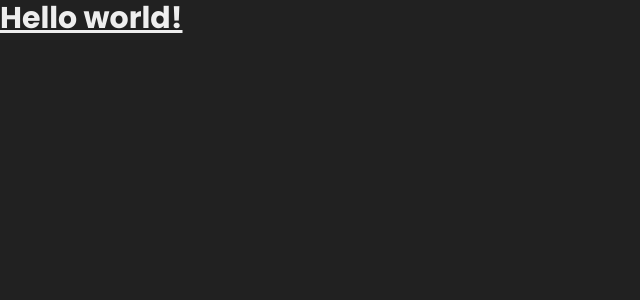
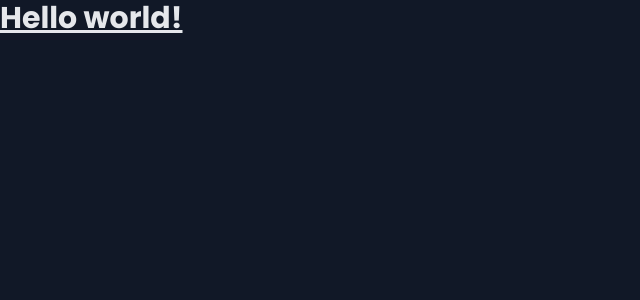
Before and after one commit to thezeeshann/game-hub, a React (Vite) app: page / in a window 1280 px wide. Shown: the top 300 px of the page, without its empty margins (0-640 px from the left). Built offline with nearby package versions, Linux system fonts and the light colour scheme.

Commit message:
chore: update tailwind config

```diff
--- a/tailwind.config.js
+++ b/tailwind.config.js
@@ -1,11 +1,6 @@
-import withMT  from  "@material-tailwind/react/utils/withMT"
-
 /** @type {import('tailwindcss').Config} */
-export default withMT({
-  content: [
-    "./index.html",
-    "./src/**/*.{js,ts,jsx,tsx}",
-  ],
+export default {
+  content: ["./index.html", "./src/**/*.{js,ts,jsx,tsx}"],
   theme: {
     extend: {
       fontFamily: {
@@ -14,4 +9,4 @@
     },
   },
   plugins: [],
-})
+};
```
